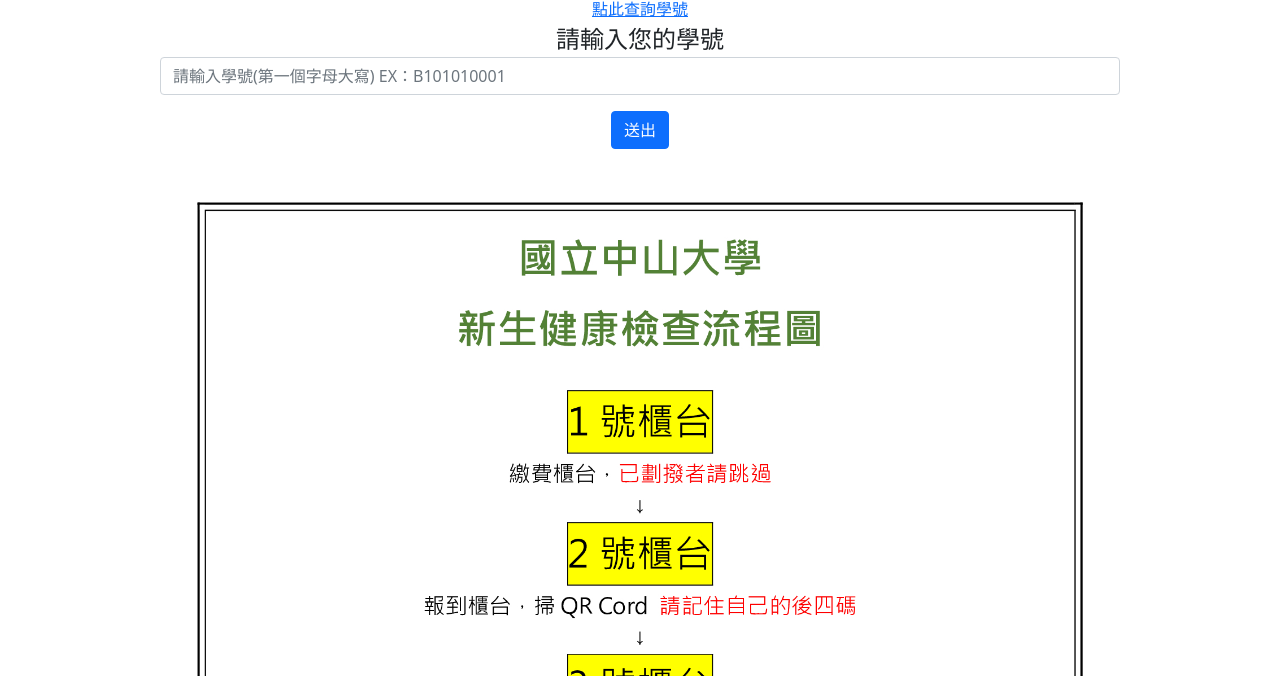
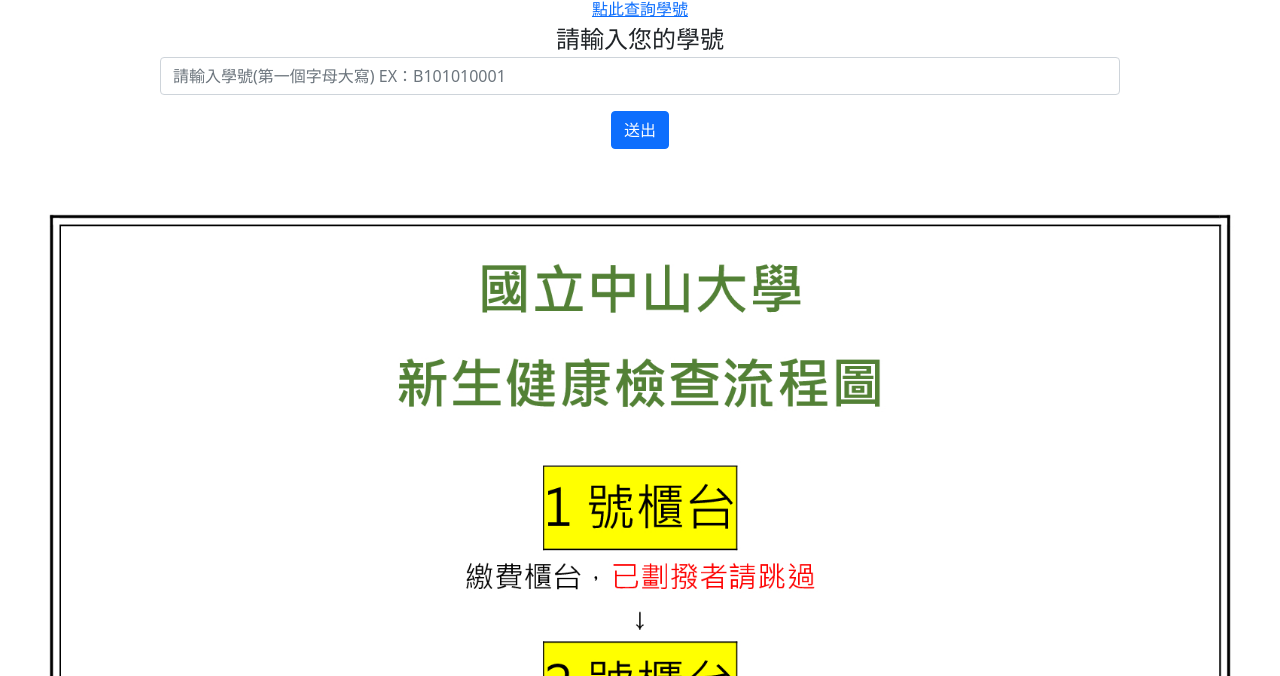
Before and after one commit to Nsysu-Health/freshman-health-check, a plain HTML site: page search.html in a window 1280 px wide. Shown: the part 124-800 px from the top of the page. Drawn offline with nearby package versions, Linux system fonts and the light colour scheme.

Commit message:
search.html

```diff
--- a/search.html
+++ b/search.html
@@ -29,7 +29,7 @@
       </form>
     </div>
     <div class="my-3">
-      <img src="海報160x60.jpg" alt="" class="w-75 mx-auto d-block">
+      <img src="海報160x60.jpg" alt="" class="w-100 mx-auto d-block">
     </div>
     <div class="modal fade" id="checkModal" data-bs-backdrop="static" data-bs-keyboard="false" tabindex="-1" aria-labelledby="staticBackdropLabel" aria-hidden="true">
       <div class="modal-dialog">
```
